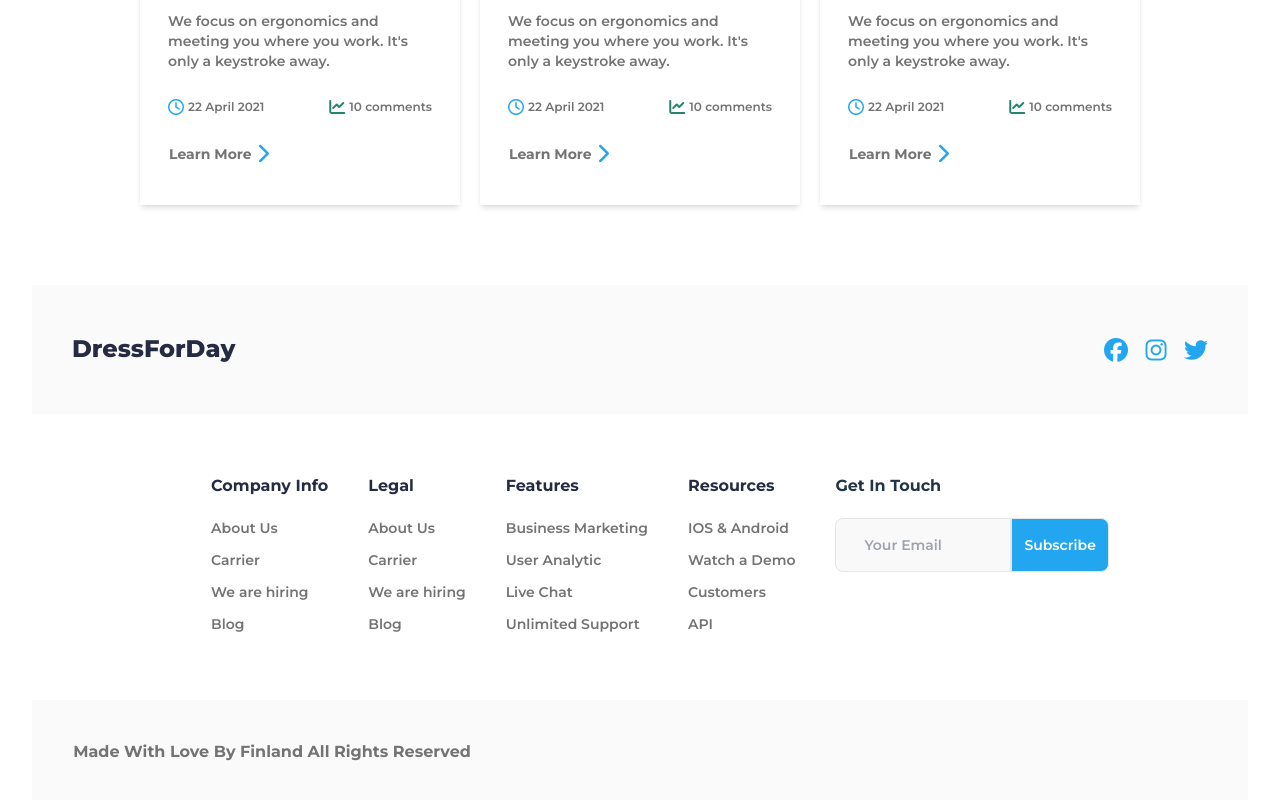
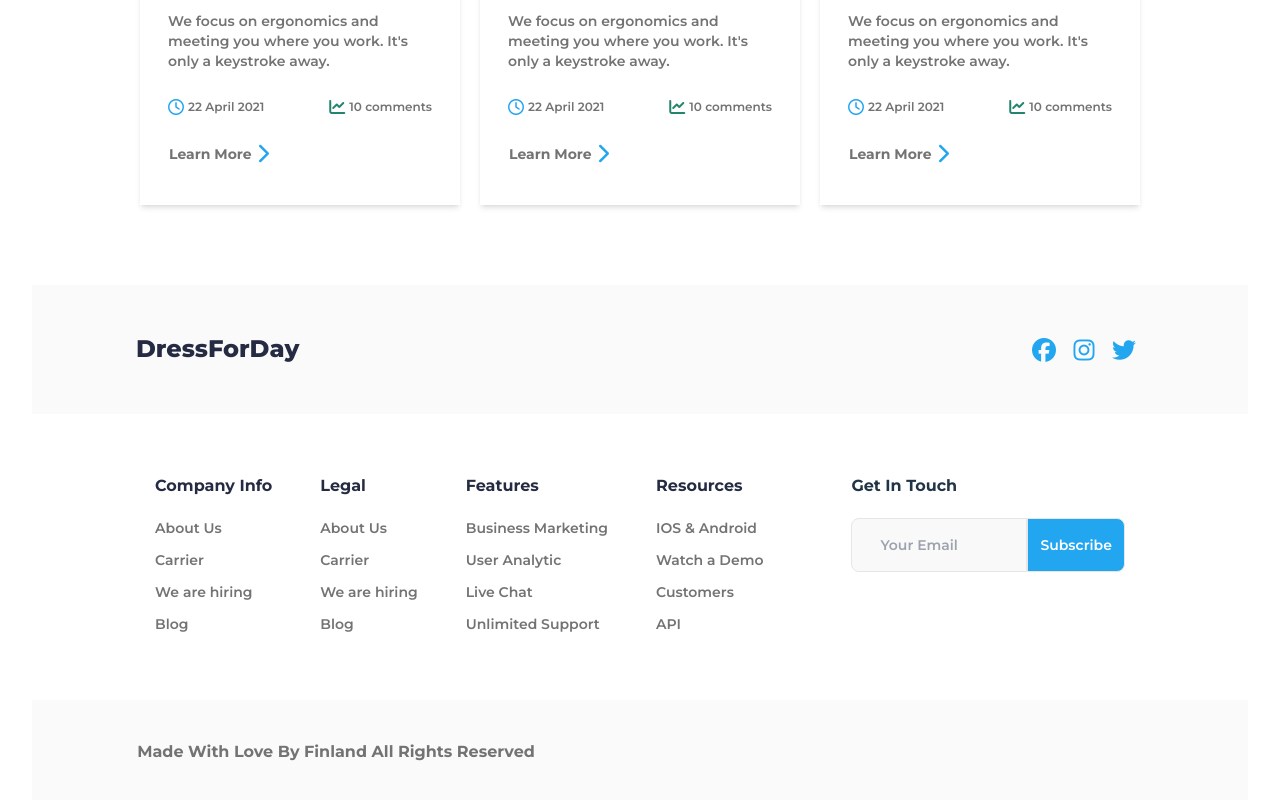
Before and after one commit to Serramento/EcommerceRepository, a React (Vite) app: page / in a window 1280 px wide. Shown: the part 4130-4930 px from the top of the page. Built offline with nearby package versions, Linux system fonts and the light colour scheme.

Commit message:
updated9 #4

```diff
--- a/src/layout/Footer.jsx
+++ b/src/layout/Footer.jsx
@@ -3,7 +3,7 @@ import React from "react";
 function Footer() {
   return (
     <div className="font-montserrat">
-      <div className="bg-[#FAFAFA] flex flex-col lg:flex-row lg:justify-between lg:pr-10">
+      <div className="bg-[#FAFAFA] flex flex-col lg:flex-row lg:justify-between lg:pr-28 lg:pl-16">
         <h3 class="text-[#252B42] text-2xl font-extrabold w-36 pb-8 pt-16 pl-10 lg:pt-12">
           DressForDay
         </h3>
@@ -15,7 +15,7 @@ function Footer() {
       </div>
 
       <div className="flex flex-col lg:flex-row lg:mt-5 lg:justify-center">
-        <div className="text-left pl-10 max-[1023px]:pt-20 lg:pt-10">
+        <div className="text-left max-[1023px]:pl-10 max-[1023px]:pt-20 lg:pt-10">
           <h3 className="font-bold text-lg text-[#252B42] lg:text-base">
             Company Info
           </h3>
@@ -27,7 +27,7 @@ function Footer() {
           </div>
         </div>
 
-        <div className="text-left pl-10 pt-10">
+        <div className="text-left pl-10 pt-10 lg:pl-12">
           <h3 className="font-bold text-lg text-[#252B42] lg:text-base">
             Legal
           </h3>
@@ -39,7 +39,7 @@ function Footer() {
           </div>
         </div>
 
-        <div className="text-left pl-10 pt-10">
+        <div className="text-left pl-10 pt-10 lg:pl-12">
           <h3 className="font-bold text-lg text-[#252B42] lg:text-base">
             Features
           </h3>
@@ -55,7 +55,7 @@ function Footer() {
           </div>
         </div>
 
-        <div className="text-left pl-10 pt-10">
+        <div className="text-left pl-10 pt-10 lg:pl-12">
           <h3 className="font-bold text-lg text-[#252B42] lg:text-base">
             Resources
           </h3>
@@ -67,7 +67,7 @@ function Footer() {
           </div>
         </div>
 
-        <div>
+        <div className="lg:pl-12">
           <h3 className="font-bold text-lg text-left pl-10 pt-10 lg:text-base">
             Get In Touch
           </h3>
@@ -84,7 +84,7 @@ function Footer() {
         </div>
       </div>
 
-      <div className="bg-[#FAFAFA] font-bold pt-10 pb-10 flex max-[1023px]:justify-center">
+      <div className="bg-[#FAFAFA] font-bold pt-10 pb-10 flex max-[1023px]:justify-center lg:pl-16">
         <h3 className="text-[#737373] w-64 lg:w-[30rem] ">
           Made With Love By Finland All Rights Reserved
         </h3>
--- a/src/layout/Header.jsx
+++ b/src/layout/Header.jsx
@@ -10,9 +10,15 @@ function Header() {
             DressForDay
           </h3>
           <div class="w-24 flex justify-between">
-            <i class="fa-solid fa-magnifying-glass fa-lg pt-2.5"></i>
-            <i class="fa-solid fa-cart-shopping fa-lg pt-2.5"></i>
-            <i class="fa-solid fa-bars fa-lg pt-2.5"></i>
+            <a>
+              <i class="fa-solid fa-magnifying-glass fa-lg pt-2.5"></i>
+            </a>
+            <a>
+              <i class="fa-solid fa-cart-shopping fa-lg pt-2.5"></i>
+            </a>
+            <a>
+              <i class="fa-solid fa-bars fa-lg pt-2.5"></i>
+            </a>
           </div>
         </div>
 
@@ -86,7 +92,7 @@ function Header() {
               </NavLink>
               <NavLink
                 to="/pages"
-                class="text-[#737373] text-xs font-bold pr-2"
+                class="text-[#737373] text-xs font-bold pr-2 "
               >
                 Pages
               </NavLink>
```
